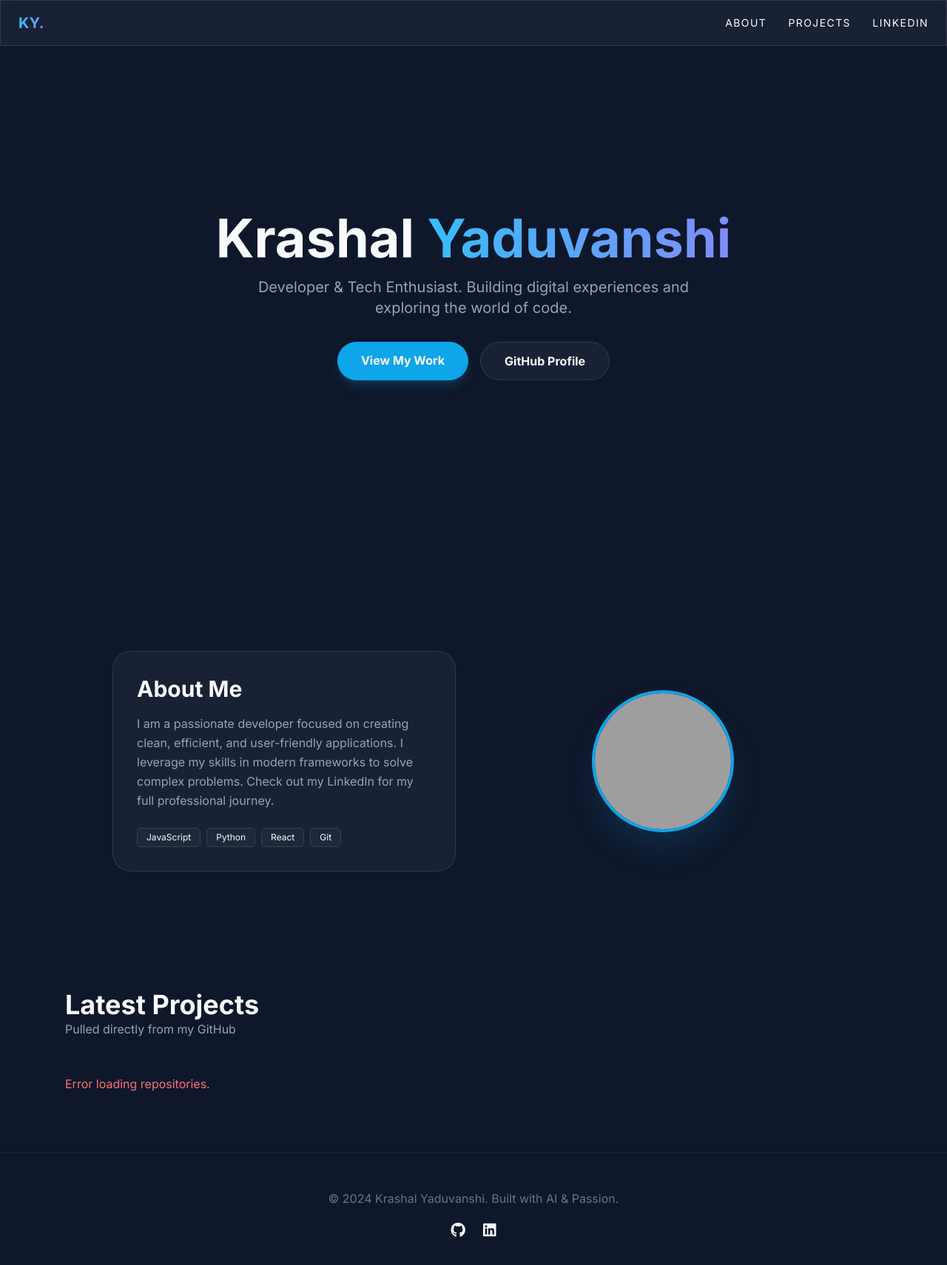
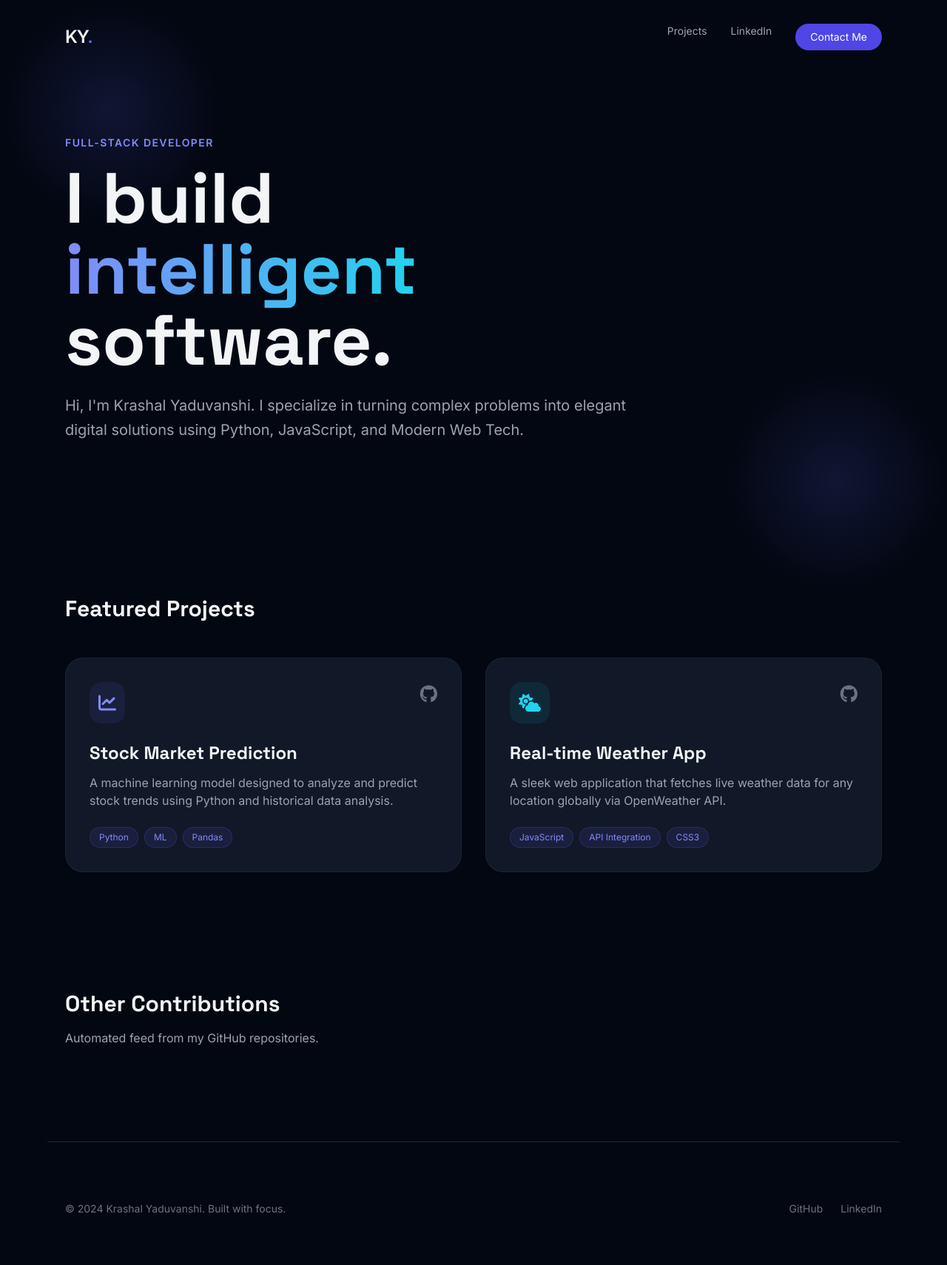
Before and after one commit to krashal02/krashal02.github.io, a plain HTML site: page index.html in a window 1280 px wide. Shown: the whole page at 74% size. Drawn offline with nearby package versions, Linux system fonts and the light colour scheme; no server answers; grey boxes are pictures that could not be loaded.

Commit message:
Refactor index.html with updated styles and layout
Updated Font Awesome version and added Google Fonts. Refactored CSS variables and styles for better maintainability. Enhanced navigation and hero section layout.

```diff
--- a/index.html
+++ b/index.html
@@ -5,121 +5,114 @@
     <meta name="viewport" content="width=device-width, initial-scale=1.0">
     <title>Krashal Yaduvanshi | Portfolio</title>
     <script src="https://cdn.tailwindcss.com"></script>
-    <link rel="stylesheet" href="https://cdnjs.cloudflare.com/ajax/libs/font-awesome/6.0.0/css/all.min.css">
+    <link rel="stylesheet" href="https://cdnjs.cloudflare.com/ajax/libs/font-awesome/6.4.0/css/all.min.css">
+    <link href="https://fonts.googleapis.com/css2?family=Space+Grotesk:wght@300;500;700&family=Inter:wght@300;400;600&display=swap" rel="stylesheet">
     <style>
-        @import url('https://fonts.googleapis.com/css2?family=Inter:wght@300;400;600;700&display=swap');
-        body { font-family: 'Inter', sans-serif; background-color: #0f172a; color: #f8fafc; }
-        .glass { background: rgba(30, 41, 59, 0.7); backdrop-filter: blur(10px); border: 1px solid rgba(255,255,255,0.1); }
-        .gradient-text { background: linear-gradient(90deg, #38bdf8, #818cf8); -webkit-background-clip: text; -webkit-text-fill-color: transparent; }
+        :root { --bg: #030712; --card: #111827; --accent: #6366f1; }
+        body { font-family: 'Inter', sans-serif; background-color: var(--bg); color: #f3f4f6; scroll-behavior: smooth; }
+        h1, h2, h3 { font-family: 'Space Grotesk', sans-serif; }
+        .bento-card { background: var(--card); border: 1px solid rgba(255,255,255,0.05); transition: all 0.3s ease; }
+        .bento-card:hover { border-color: var(--accent); transform: translateY(-5px); box-shadow: 0 10px 30px -10px rgba(99, 102, 241, 0.3); }
+        .glow { position: absolute; width: 300px; height: 300px; background: radial-gradient(circle, rgba(99,102,241,0.15) 0%, transparent 70%); z-index: -1; }
+        .badge { background: rgba(99, 102, 241, 0.1); color: #818cf8; padding: 4px 12px; border-radius: 99px; font-size: 0.75rem; border: 1px solid rgba(99, 102, 241, 0.2); }
     </style>
 </head>
-<body class="leading-relaxed antialiased">
+<body>
 
-    <!-- Navigation -->
-    <nav class="fixed w-full z-50 px-6 py-4 flex justify-between items-center glass">
-        <div class="text-xl font-bold gradient-text">KY.</div>
-        <div class="space-x-6 text-sm font-medium uppercase tracking-widest">
-            <a href="#about" class="hover:text-sky-400 transition">About</a>
-            <a href="#projects" class="hover:text-sky-400 transition">Projects</a>
-            <a href="https://www.linkedin.com/in/krashal-yaduvanshi-805a1a325/" target="_blank" class="hover:text-sky-400 transition">LinkedIn</a>
+    <div class="glow top-0 left-0"></div>
+    <div class="glow bottom-0 right-0"></div>
+
+    <!-- Nav -->
+    <nav class="max-w-6xl mx-auto px-6 py-8 flex justify-between items-center">
+        <div class="text-2xl font-bold tracking-tighter">KY<span class="text-indigo-500">.</span></div>
+        <div class="hidden md:flex space-x-8 text-sm font-medium text-gray-400">
+            <a href="#projects" class="hover:text-white transition">Projects</a>
+            <a href="https://www.linkedin.com/in/krashal-yaduvanshi-805a1a325/" target="_blank" class="hover:text-white transition">LinkedIn</a>
+            <a href="mailto:your-email@example.com" class="bg-indigo-600 px-5 py-2 rounded-full text-white hover:bg-indigo-500 transition">Contact Me</a>
         </div>
     </nav>
 
     <!-- Hero Section -->
-    <section class="h-screen flex flex-col justify-center items-center text-center px-4">
-        <h1 class="text-5xl md:text-7xl font-extrabold mb-4">Krashal <span class="gradient-text">Yaduvanshi</span></h1>
-        <p class="text-xl text-slate-400 max-w-2xl">Developer & Tech Enthusiast. Building digital experiences and exploring the world of code.</p>
-        <div class="mt-8 flex space-x-4">
-            <a href="#projects" class="bg-sky-500 hover:bg-sky-600 px-8 py-3 rounded-full font-bold transition shadow-lg shadow-sky-500/20">View My Work</a>
-            <a href="https://github.com/krashal02" target="_blank" class="glass px-8 py-3 rounded-full font-bold hover:bg-slate-800 transition">GitHub Profile</a>
+    <section class="max-w-6xl mx-auto px-6 pt-20 pb-32">
+        <div class="max-w-3xl">
+            <span class="text-indigo-400 font-semibold tracking-widest uppercase text-sm">Full-Stack Developer</span>
+            <h1 class="text-6xl md:text-8xl font-bold mt-4 leading-tight">I build <span class="text-transparent bg-clip-text bg-gradient-to-r from-indigo-400 to-cyan-400">intelligent</span> software.</h1>
+            <p class="text-gray-400 text-xl mt-6 leading-relaxed">Hi, I'm Krashal Yaduvanshi. I specialize in turning complex problems into elegant digital solutions using Python, JavaScript, and Modern Web Tech.</p>
         </div>
     </section>
 
-    <!-- Stats Section (Optional) -->
-    <section id="about" class="py-20 px-6 max-w-5xl mx-auto">
-        <div class="grid md:grid-cols-2 gap-12 items-center">
-            <div class="glass p-8 rounded-3xl">
-                <h2 class="text-3xl font-bold mb-4">About Me</h2>
-                <p class="text-slate-400 mb-6">
-                    I am a passionate developer focused on creating clean, efficient, and user-friendly applications.
-                    I leverage my skills in modern frameworks to solve complex problems. Check out my LinkedIn for my full professional journey.
-                </p>
-                <div class="flex flex-wrap gap-2">
-                    <span class="bg-slate-800 px-3 py-1 rounded-md text-xs border border-slate-700">JavaScript</span>
-                    <span class="bg-slate-800 px-3 py-1 rounded-md text-xs border border-slate-700">Python</span>
-                    <span class="bg-slate-800 px-3 py-1 rounded-md text-xs border border-slate-700">React</span>
-                    <span class="bg-slate-800 px-3 py-1 rounded-md text-xs border border-slate-700">Git</span>
+    <!-- Featured Projects (Hardcoded for Quality) -->
+    <section id="projects" class="max-w-6xl mx-auto px-6 py-20">
+        <h2 class="text-3xl font-bold mb-12">Featured Projects</h2>
+        <div class="grid md:grid-cols-2 gap-8">
+            <!-- Project 1: Stock Market Prediction -->
+            <div class="bento-card p-8 rounded-3xl group">
+                <div class="flex justify-between items-start mb-6">
+                    <div class="p-3 bg-indigo-500/10 rounded-2xl text-indigo-400"><i class="fas fa-chart-line text-2xl"></i></div>
+                    <a href="https://github.com/krashal02/Stock-Market-Prediction" class="text-gray-500 group-hover:text-white transition"><i class="fab fa-github text-2xl"></i></a>
+                </div>
+                <h3 class="text-2xl font-bold mb-3">Stock Market Prediction</h3>
+                <p class="text-gray-400 mb-6">A machine learning model designed to analyze and predict stock trends using Python and historical data analysis.</p>
+                <div class="flex gap-2">
+                    <span class="badge">Python</span><span class="badge">ML</span><span class="badge">Pandas</span>
                 </div>
             </div>
-            <div class="text-center">
-                <img src="https://github.com/krashal02.png" alt="Profile" class="w-48 h-48 rounded-full mx-auto border-4 border-sky-500 shadow-2xl shadow-sky-500/20">
+
+            <!-- Project 2: Weather App -->
+            <div class="bento-card p-8 rounded-3xl group">
+                <div class="flex justify-between items-start mb-6">
+                    <div class="p-3 bg-cyan-500/10 rounded-2xl text-cyan-400"><i class="fas fa-cloud-sun text-2xl"></i></div>
+                    <a href="https://github.com/krashal02/Weather-App" class="text-gray-500 group-hover:text-white transition"><i class="fab fa-github text-2xl"></i></a>
+                </div>
+                <h3 class="text-2xl font-bold mb-3">Real-time Weather App</h3>
+                <p class="text-gray-400 mb-6">A sleek web application that fetches live weather data for any location globally via OpenWeather API.</p>
+                <div class="flex gap-2">
+                    <span class="badge">JavaScript</span><span class="badge">API Integration</span><span class="badge">CSS3</span>
+                </div>
             </div>
         </div>
     </section>
 
-    <!-- Projects Section (GitHub API Integration) -->
-    <section id="projects" class="py-20 px-6 max-w-6xl mx-auto">
-        <div class="flex justify-between items-end mb-12">
-            <div>
-                <h2 class="text-4xl font-bold">Latest Projects</h2>
-                <p class="text-slate-400">Pulled directly from my GitHub</p>
-            </div>
-        </div>
-
-        <div id="repo-container" class="grid md:grid-cols-2 lg:grid-cols-3 gap-6">
-            <!-- Loading state -->
-            <p class="text-slate-500">Loading repositories...</p>
+    <!-- More Repos (Dynamic GitHub API) -->
+    <section class="max-w-6xl mx-auto px-6 py-20">
+        <h2 class="text-3xl font-bold mb-4">Other Contributions</h2>
+        <p class="text-gray-400 mb-12">Automated feed from my GitHub repositories.</p>
+        <div id="github-feed" class="grid grid-cols-1 md:grid-cols-3 gap-4">
+            <!-- Loading... -->
         </div>
     </section>
 
     <!-- Footer -->
-    <footer class="py-12 border-t border-slate-800 text-center">
-        <p class="text-slate-500">© 2024 Krashal Yaduvanshi. Built with AI & Passion.</p>
-        <div class="flex justify-center space-x-6 mt-4 text-xl">
-            <a href="https://github.com/krashal02" class="hover:text-sky-400"><i class="fab fa-github"></i></a>
-            <a href="https://www.linkedin.com/in/krashal-yaduvanshi-805a1a325/" class="hover:text-sky-400"><i class="fab fa-linkedin"></i></a>
+    <footer class="max-w-6xl mx-auto px-6 py-20 border-t border-gray-800 flex flex-col md:flex-row justify-between items-center text-gray-500 text-sm">
+        <p>© 2024 Krashal Yaduvanshi. Built with focus.</p>
+        <div class="flex space-x-6 mt-6 md:mt-0">
+            <a href="https://github.com/krashal02" class="hover:text-white">GitHub</a>
+            <a href="https://www.linkedin.com/in/krashal-yaduvanshi-805a1a325/" class="hover:text-white">LinkedIn</a>
         </div>
     </footer>
 
     <script>
-        // Fetch GitHub Repositories Automatically
-        async function fetchRepos() {
-            const username = 'krashal02';
-            const container = document.getElementById('repo-container');
+        async function getRepos() {
+            const user = 'krashal02';
+            const container = document.getElementById('github-feed');
+            const res = await fetch(`https://api.github.com/users/${user}/repos?sort=created&per_page=6`);
+            const repos = await res.json();
 
-            try {
-                const response = await fetch(`https://api.github.com/users/${username}/repos?sort=updated&per_page=6`);
-                const repos = await response.json();
-
-                container.innerHTML = '';
-
-                repos.forEach(repo => {
-                    const card = `
-                        <div class="glass p-6 rounded-2xl hover:scale-105 transition-transform duration-300">
-                            <div class="flex justify-between items-start mb-4">
-                                <i class="far fa-folder text-sky-400 text-2xl"></i>
-                                <div class="flex space-x-3 text-xs text-slate-400">
-                                    <span><i class="fas fa-star text-yellow-500"></i> ${repo.stargazers_count}</span>
-                                    <span><i class="fas fa-code-branch"></i> ${repo.forks_count}</span>
-                                </div>
-                            </div>
-                            <h3 class="text-xl font-bold mb-2 truncate">${repo.name}</h3>
-                            <p class="text-slate-400 text-sm h-12 overflow-hidden mb-4">
-                                ${repo.description || 'No description provided.'}
-                            </p>
-                            <a href="${repo.html_url}" target="_blank" class="text-sky-400 text-sm font-semibold hover:underline">
-                                View Repository <i class="fas fa-arrow-right ml-1"></i>
-                            </a>
+            container.innerHTML = '';
+            repos.filter(r => !['Stock-Market-Prediction', 'Weather-App'].includes(r.name)).forEach(repo => {
+                container.innerHTML += `
+                    <a href="${repo.html_url}" target="_blank" class="bento-card p-6 rounded-2xl block">
+                        <h4 class="font-bold text-indigo-400 mb-2 truncate">${repo.name}</h4>
+                        <p class="text-xs text-gray-500 line-clamp-2 mb-4">${repo.description || 'Professional repository exploring technology.'}</p>
+                        <div class="flex items-center text-[10px] uppercase tracking-widest text-gray-600">
+                            <span class="mr-3"><i class="fas fa-circle text-indigo-500 mr-1"></i> ${repo.language || 'Code'}</span>
+                            <span><i class="fas fa-star mr-1"></i> ${repo.stargazers_count}</span>
                         </div>
-                    `;
-                    container.innerHTML += card;
-                });
-            } catch (error) {
-                container.innerHTML = `<p class="text-red-400">Error loading repositories.</p>`;
-            }
+                    </a>
+                `;
+            });
         }
-
-        fetchRepos();
+        getRepos();
     </script>
 </body>
 </html>
```
